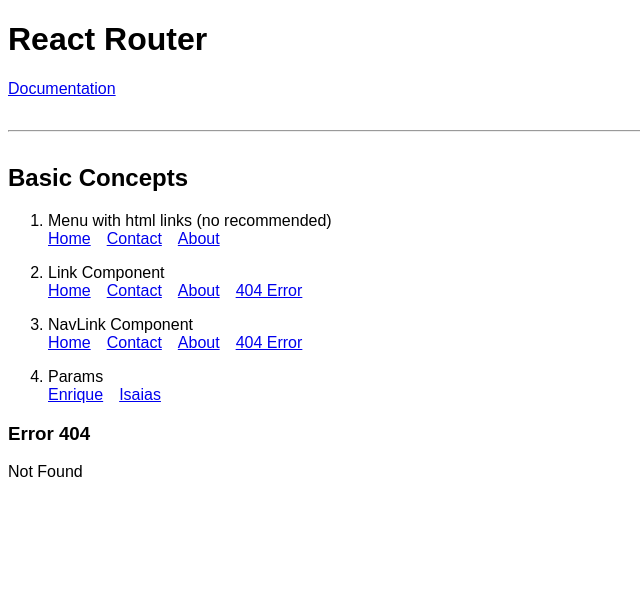
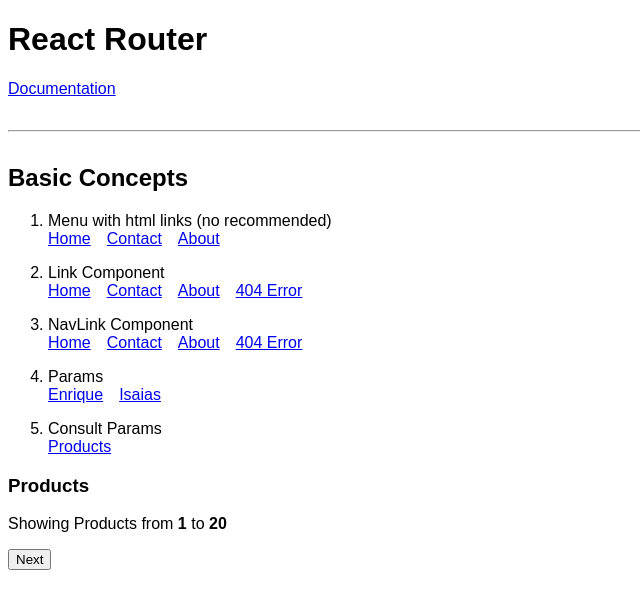
Before and after one commit to 2018030429/react-course-jm, a React (Create React App) app in the folder router-dom/: page /products in a window 1280 px wide. Shown: the top 608 px of the page, without its empty margins (0-640 px from the left). Built offline with nearby package versions, Linux system fonts and the light colour scheme.

Commit message:
React Routes - Consult Params

```diff
--- a/router-dom/src/components/BasicConcepts.js
+++ b/router-dom/src/components/BasicConcepts.js
@@ -4,6 +4,7 @@
 import Contact from '../pages/Contact'
 import Error404 from '../pages/Error404'
 import Home from '../pages/Home'
+import Products from '../pages/Products'
 import User from '../pages/User'
 import ConceptMenu from './ConceptMenu'
 
@@ -18,6 +19,7 @@
           <Route exact path="/about" component={About} />
           <Route exact path="/contact" component={Contact} />
           <Route exact path="/user/:username" component={User} />
+          <Route exact path="/products" component={Products} />
           <Route path="*" component={Error404} />
         </Switch>
       </Router>
--- a/router-dom/src/components/ConceptMenu.js
+++ b/router-dom/src/components/ConceptMenu.js
@@ -34,6 +34,11 @@
           <Link to="/user/enrique">Enrique</Link>
           <Link to="/user/isaias">Isaias</Link>
         </li>
+        <li>
+          <span> Consult Params </span>
+          <br/>
+          <Link to="/products">Products</Link>
+        </li>
       </ol>
     </nav>
   )
--- /dev/null
+++ b/router-dom/src/pages/Products.js
@@ -0,0 +1,31 @@
+import { useHistory, useLocation } from "react-router-dom"
+
+const Products = () => {
+  let { search } = useLocation();
+  let query = new URLSearchParams(search);
+  // * ?begin=1&end=20
+  const LIMIT = 20;
+  let start = parseInt(query.get('begin')) || 1;
+  let end = parseInt(query.get('end')) || LIMIT;
+
+  let history = useHistory();
+
+  const handlePrev = (e) => {
+    history.push({ search: `?begin=${ start - LIMIT }&end=${ end - LIMIT }` });
+  };
+
+  const handleNext = (e) => {
+    history.push({ search: `?begin=${ start + LIMIT }&end=${ end + LIMIT }` });
+  };
+
+  return (
+    <div>
+      <h3> Products </h3>
+      <p> Showing Products from <b>{start}</b> to <b>{end}</b> </p>
+      { start > LIMIT && <button onClick={handlePrev}>Prev</button> }
+      <button onClick={handleNext}>Next</button>
+    </div>
+  )
+}
+
+export default Products
```
